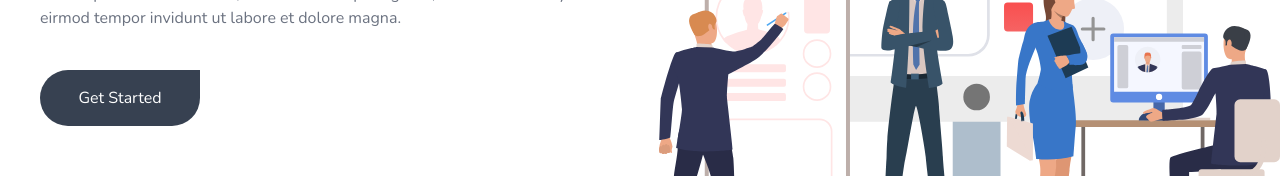
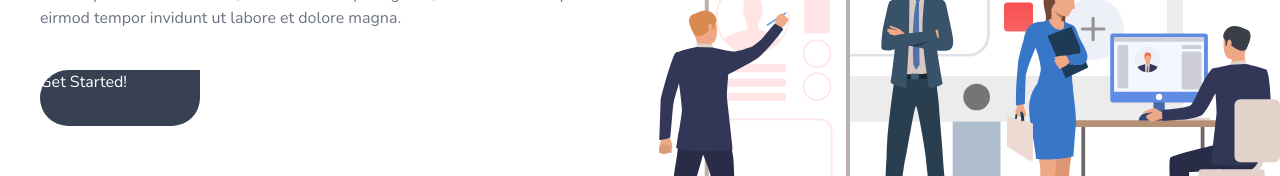
Before and after one commit to MuhammadZeeshanGhafoor/plain-responsive, a React (Create React App) app: page / in a window 1280 px wide. Shown: the part 461-637 px from the top of the page. Built offline with nearby package versions, Linux system fonts and the light colour scheme.

Commit message:
update whatsapp button

```diff
--- a/src/Pages/HomePage/index.js
+++ b/src/Pages/HomePage/index.js
@@ -33,9 +33,9 @@ const HomePage = () => {
             Lorem ipsum dolor sit amet, consetetur sadipscing elitr, sed diam
             nonumy eirmod tempor invidunt ut labore et dolore magna.
           </p>
-          <button className="w-40 h-14 bg-gray-700 text-white rounded-full rounded-tr-none mt-10 ">
-            Get Started
-          </button>
+          <a href="whatsapp://send?abid=phonenumber&text=Hello%2C%20World!" className="w-40 h-14 bg-gray-700 text-white rounded-full rounded-tr-none mt-10 ">
+            Get Started!
+          </a>
         </div>
         <div className="w-11/12 mt-12">
           <img src={header}></img>
```
